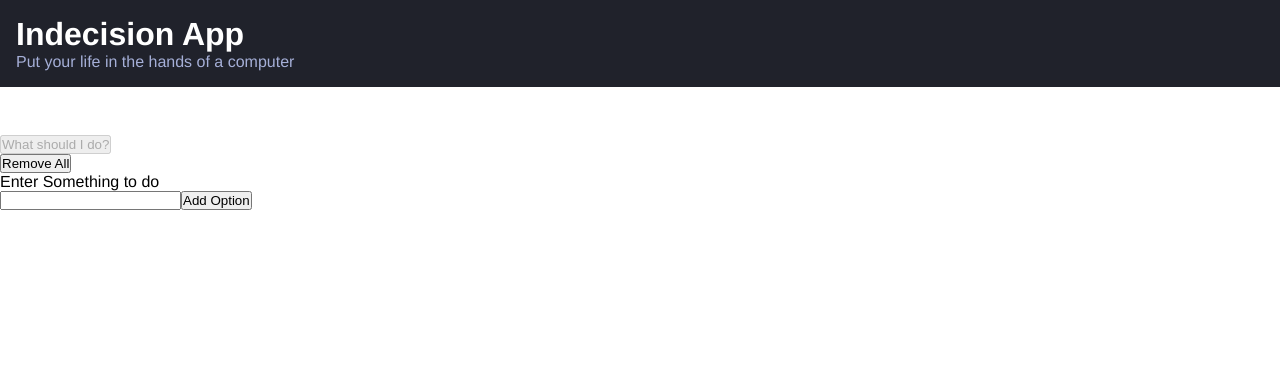
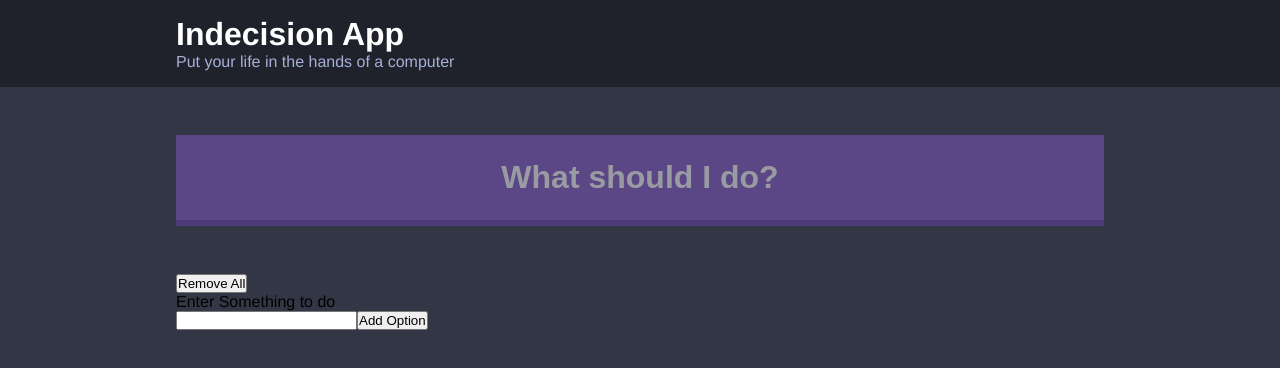
Before and after one commit to MuratOzdemir-dev/indecisionapp, a React app: page / in a window 1280 px wide. Shown: the top 368 px of the page. Built offline with nearby package versions, Linux system fonts and the light colour scheme.

Commit message:
Header style düzenlendi

```diff
--- a/src/App.js
+++ b/src/App.js
@@ -74,6 +74,7 @@ export default class App extends Component {
           title="Indecision App"
           subtitle="Put your life in the hands of a computer"
         />
+        <div className="container">
           <Action
             hasOptions={this.state.options.length > 0}
             handlePick={this.handlePick}
@@ -88,6 +89,7 @@ export default class App extends Component {
           {/* <Counter /> */}
           {/* <Visibility /> */}
         </div>
+      </div>
     );
   }
 }
--- a/src/components/Action.js
+++ b/src/components/Action.js
@@ -1,19 +1,18 @@
-import React from 'react';
-import { makeStyles } from '@material-ui/core/styles';
-import Modal from '@material-ui/core/Modal';
-import Backdrop from '@material-ui/core/Backdrop';
-import Fade from '@material-ui/core/Fade';
-
+import React from "react";
+import { makeStyles } from "@material-ui/core/styles";
+import Modal from "@material-ui/core/Modal";
+import Backdrop from "@material-ui/core/Backdrop";
+import Fade from "@material-ui/core/Fade";
 
 const useStyles = makeStyles((theme) => ({
   modal: {
-    display: 'flex',
-    alignItems: 'center',
-    justifyContent: 'center',
+    display: "flex",
+    alignItems: "center",
+    justifyContent: "center",
   },
   paper: {
     backgroundColor: theme.palette.background.paper,
-    border: '2px solid #000',
+    border: "2px solid #000",
     boxShadow: theme.shadows[5],
     padding: theme.spacing(2, 4, 3),
   },
@@ -35,7 +34,12 @@ export default function OptionModal(props) {
 
   return (
     <div className="action">
-      <button type="button" onClick={handleOpen} disabled={!props.hasOptions}>
+      <button
+        type="button"
+        onClick={handleOpen}
+        disabled={!props.hasOptions}
+        className="action__big-button"
+      >
         What should I do?
       </button>
       <Modal
--- a/src/components/Header.js
+++ b/src/components/Header.js
@@ -4,8 +4,10 @@ import React from "react";
 export default function Header(props) {
   return (
     <div className="header">
+    <div className="container">
       <h1 className="header__title">{props.title}</h1>
       {props.subtitle && <h2 className="header__subtitle">{props.subtitle}</h2>}
+    </div>
     </div>
   );
 }
--- a/src/scss/base/_globals.scss
+++ b/src/scss/base/_globals.scss
@@ -1,10 +1,34 @@
-*{
+* {
   margin: 0;
   padding: 0;
   box-sizing: border-box;
 }
 
 body {
+  background-color: $dark-blue;
   font-family: Helvetica, Arial, sans-serif;
   font-size: 100%;
 }
+
+li {
+  list-style-type: none;
+}
+
+button {
+  cursor: pointer;
+  &:disabled {
+    cursor: not-allowed;
+  }
+}
+
+.button {
+  background-color: $purple;
+  border: none;
+  border-bottom: 1px solid #000;
+}
+
+.container {
+  max-width: 60rem;
+  margin: 0 auto;
+  padding: 0 $ms;
+}
--- a/src/scss/base/_variables.scss
+++ b/src/scss/base/_variables.scss
@@ -1 +1,12 @@
-$white: #a5afd7;
+
+// Colors
+$light-white: #a5afd7;
+$light-black: #20222b;
+$dark-blue: #333745;
+$purple: #8357c5;
+
+//Spacing
+$ss: .75rem;
+$ms: 1rem;
+$ls: 2rem;
+$xs: 3rem;
--- a/src/scss/components/_action.scss
+++ b/src/scss/components/_action.scss
@@ -1,3 +1,17 @@
 .action {
+  &__big-button {
+    background-color: $purple;
+    border: none;
+    border-bottom: .375rem solid darken($purple, 10%);
+    color: white;
+    font-weight: bold;
+    font-size: $ls;
+    margin-bottom: $xs;
+    padding: 1.5rem;
+    width: 100%;
 
+    &:disabled {
+      opacity: 0.5;
+    }
+  }
 }
--- a/src/scss/components/_header.scss
+++ b/src/scss/components/_header.scss
@@ -1,16 +1,16 @@
 .header {
-  background-color: #20222b;
+  background-color: $light-black;
   color: white;
-  margin-bottom: 3rem;
-  padding: 1rem;
+  margin-bottom: $xs;
+  padding: $ms 0;
 
   &__title {
-    font-size: 2rem;
+    font-size: $ls;
   }
 
   &__subtitle {
-    color: $white;
-    font-size: 1rem;
+    color: $light-white;
+    font-size: $ms;
     font-weight: 500;
   }
 }
--- a/src/scss/style.scss
+++ b/src/scss/style.scss
@@ -1,7 +1,8 @@
+// Base
 @import "./base/variables";
 @import "./base/globals";
 
-
+// Components
 @import "./components/action";
 @import "./components/add-option";
 @import "./components/counter";
```
Lines whose indentation alone changed are shown as unchanged.
